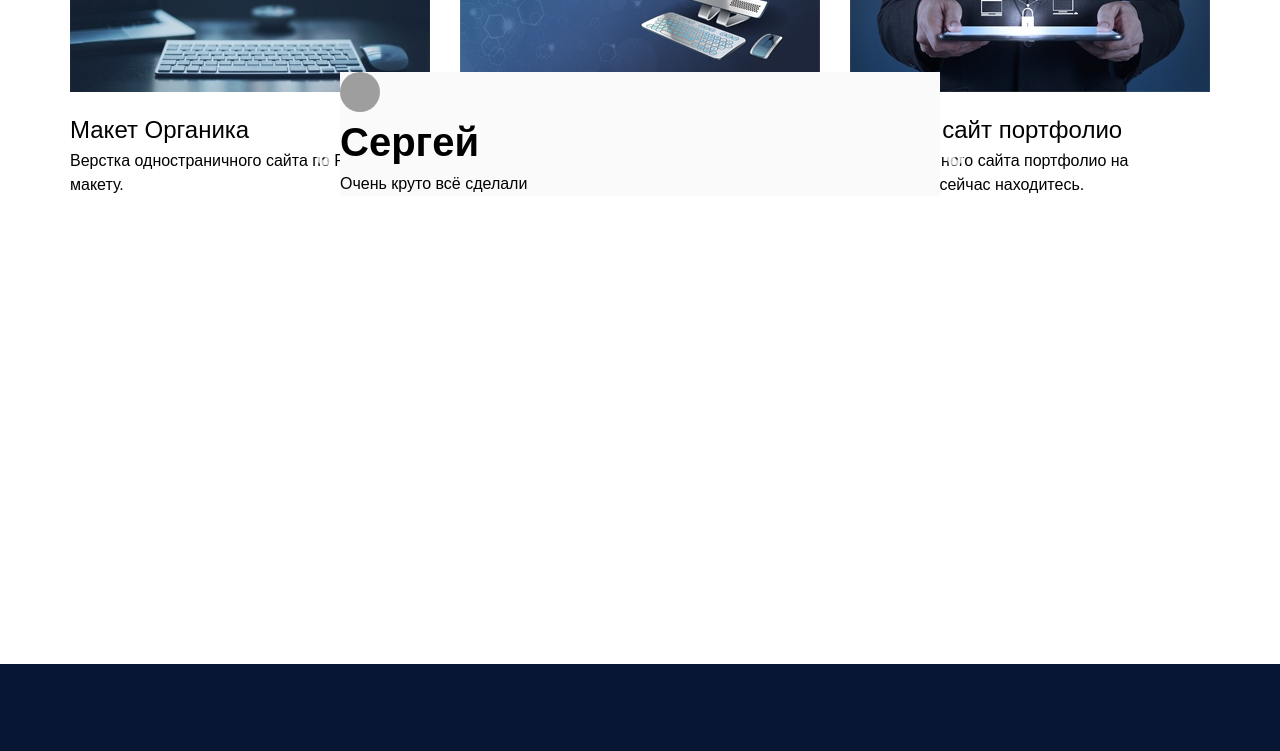
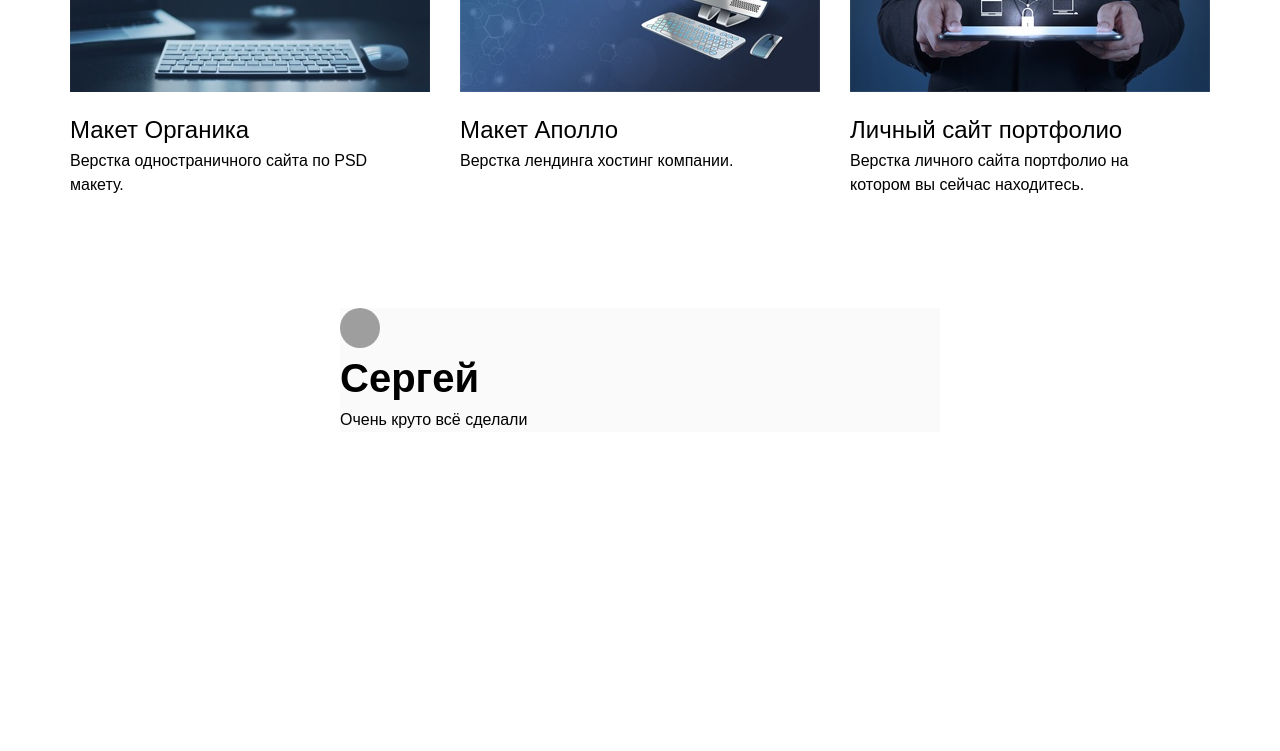
Before and after one commit to Developer-genius/test_sesion, a plain HTML site: page index.html in a window 1280 px wide. Shown: the part 1157-1908 px from the top of the page. Drawn offline with nearby package versions, Linux system fonts and the light colour scheme; grey boxes are pictures that could not be loaded; a web font is replaced by a local one.

Commit message:
Update main.css

```diff
--- a/css/main.css
+++ b/css/main.css
@@ -961,7 +961,7 @@ body.dark_theme .title {
 .rev__slider{
 	max-width: 600px;
 	margin: 0 auto;
-	margin-top: 70px;
+	margin-top: 306px;
 	display: flex;
 	justify-content: center;
 	align-self: center;
```
